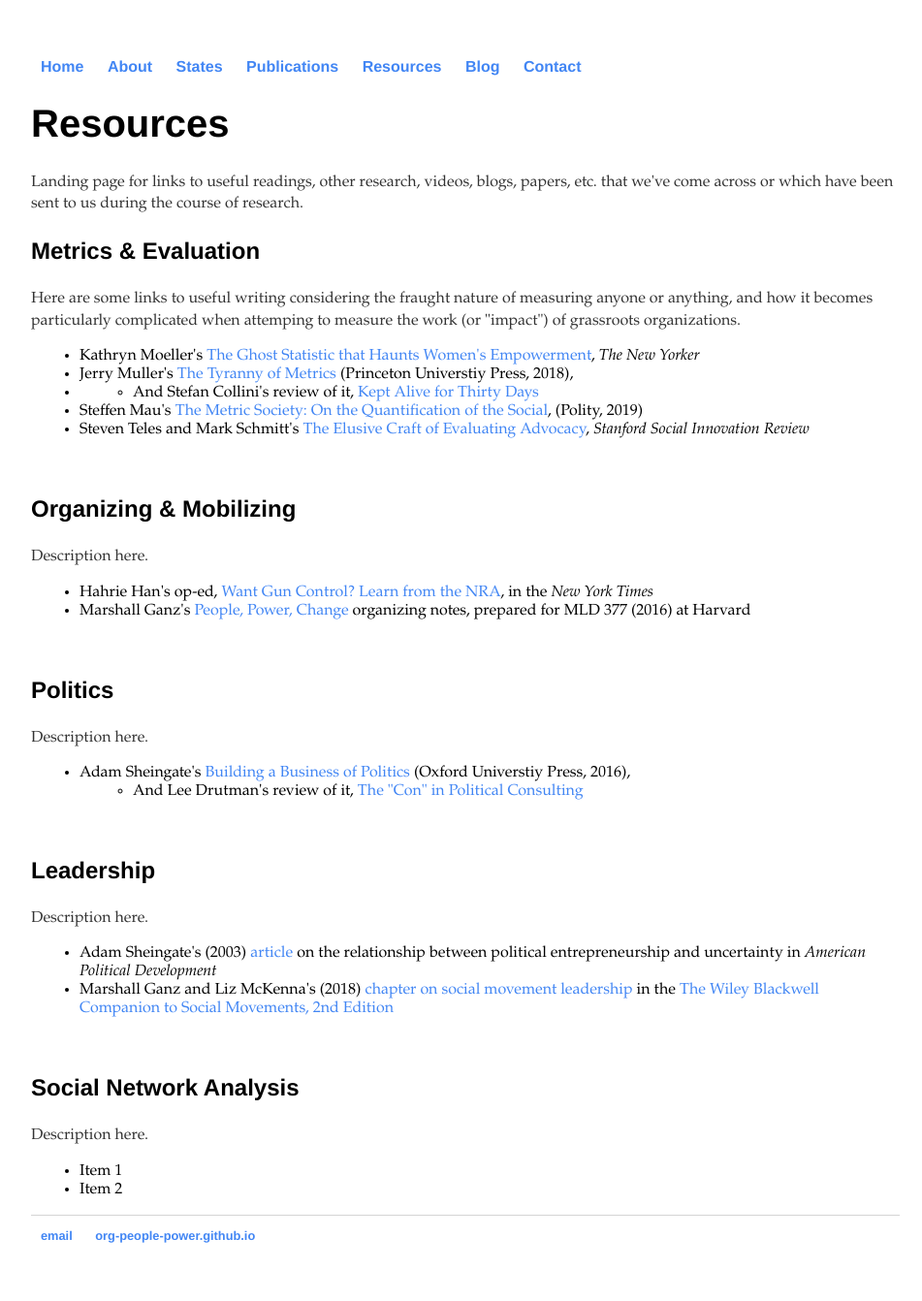
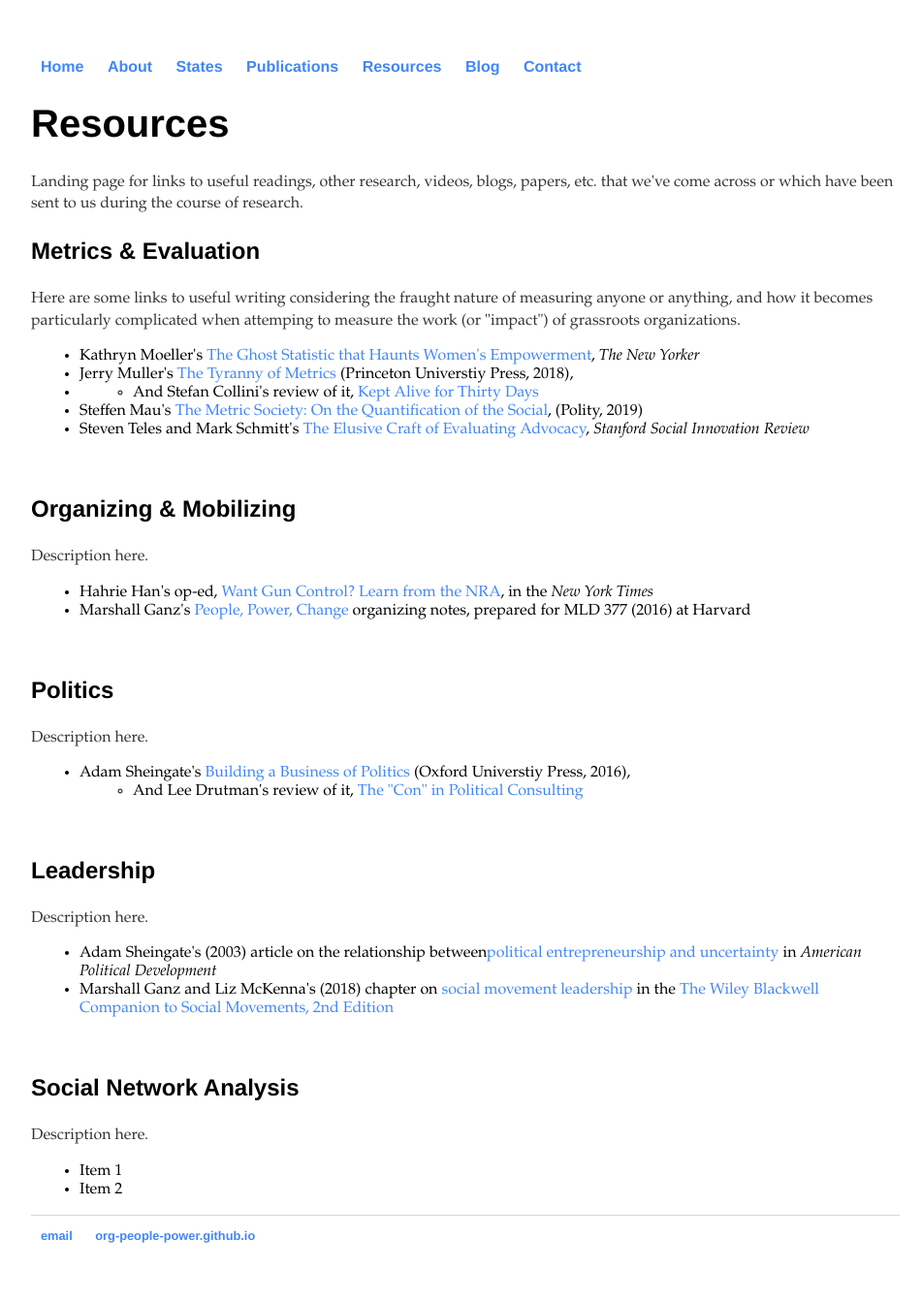
Before and after one commit to org-people-power/org-people-power.github.io, a Jekyll site: the page built from resources/index.html, in a window 1280 px wide. Shown: the whole page at 97% size, without its empty margins (160-1111 px from the left). Built offline with Jekyll 4.4.1, drawn with Linux system fonts in a browser that asks for light colours; part of the change alters nothing that is shown.

```diff
--- a/resources/index.html
+++ b/resources/index.html
@@ -43,8 +43,8 @@ title: Resources
 <h3>Leadership</h3>
 <p> Description here.
 	<ul>
-	<li> Adam Sheingate's (2003) <a href="https://www.dropbox.com/s/gkijerqphufsvi1/Sheingate-APDLeadership.pdf?dl=0">article</a> on the relationship between political entrepreneurship and uncertainty in <i>American Political Development</i></li>
-	<li> Marshall Ganz and Liz McKenna's (2018) <a href="https://www.dropbox.com/s/yksoljxsugyij73/GanzMcKenna-Leadership.pdf?dl=0">chapter on social movement leadership</a> in the <a href="https://onlinelibrary.wiley.com/doi/book/10.1002/9781119168577">The Wiley Blackwell Companion to Social Movements, 2nd Edition</a></li>
+	<li> Adam Sheingate's (2003) article on the relationship between<a href="https://www.dropbox.com/s/gkijerqphufsvi1/Sheingate-APDLeadership.pdf?dl=0">political entrepreneurship and uncertainty</a> in <i>American Political Development</i></li>
+	<li> Marshall Ganz and Liz McKenna's (2018) chapter on <a href="https://www.dropbox.com/s/yksoljxsugyij73/GanzMcKenna-Leadership.pdf?dl=0">social movement leadership</a> in the <a href="https://onlinelibrary.wiley.com/doi/book/10.1002/9781119168577">The Wiley Blackwell Companion to Social Movements, 2nd Edition</a></li>
 	</ul>
 </p>
 <br>
```
